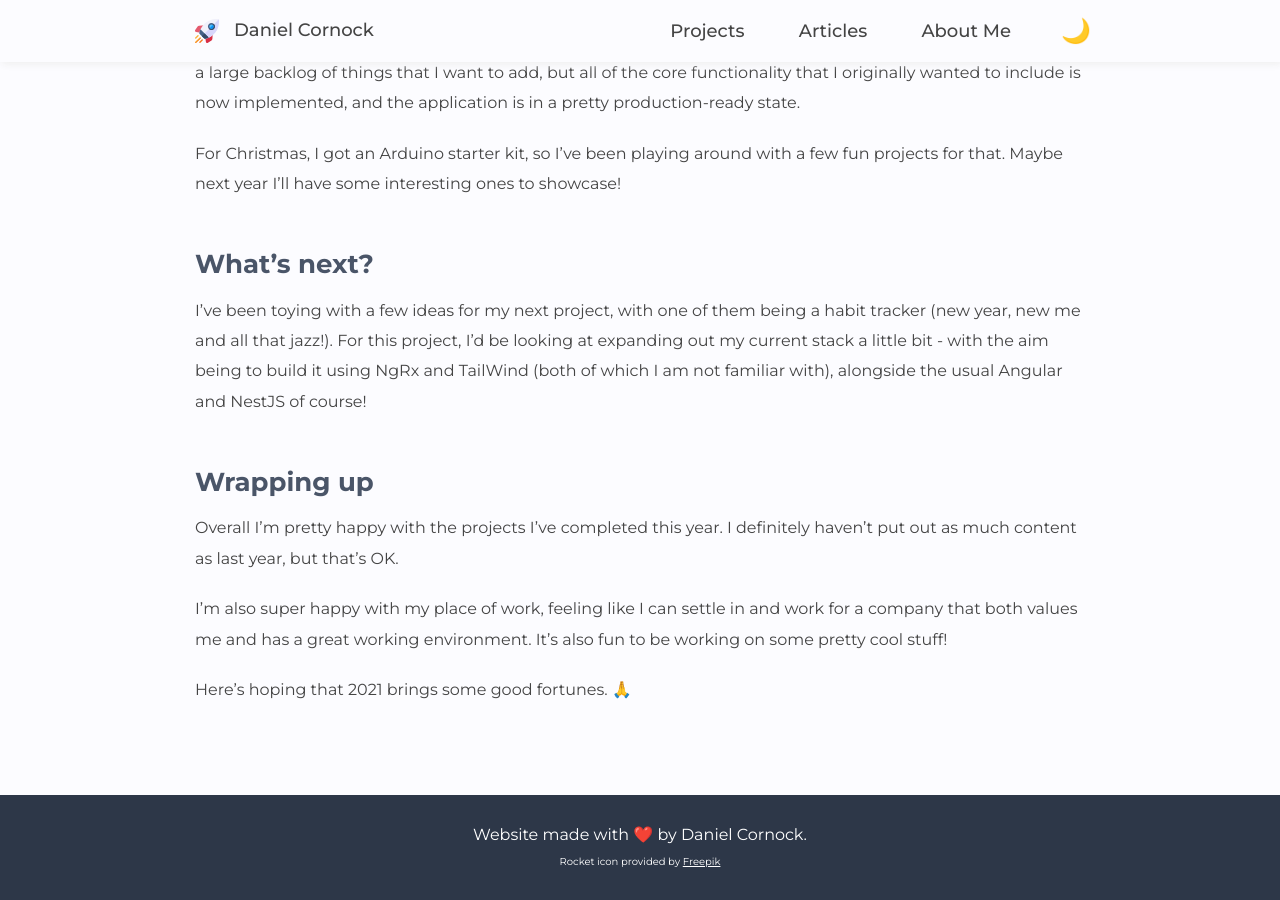
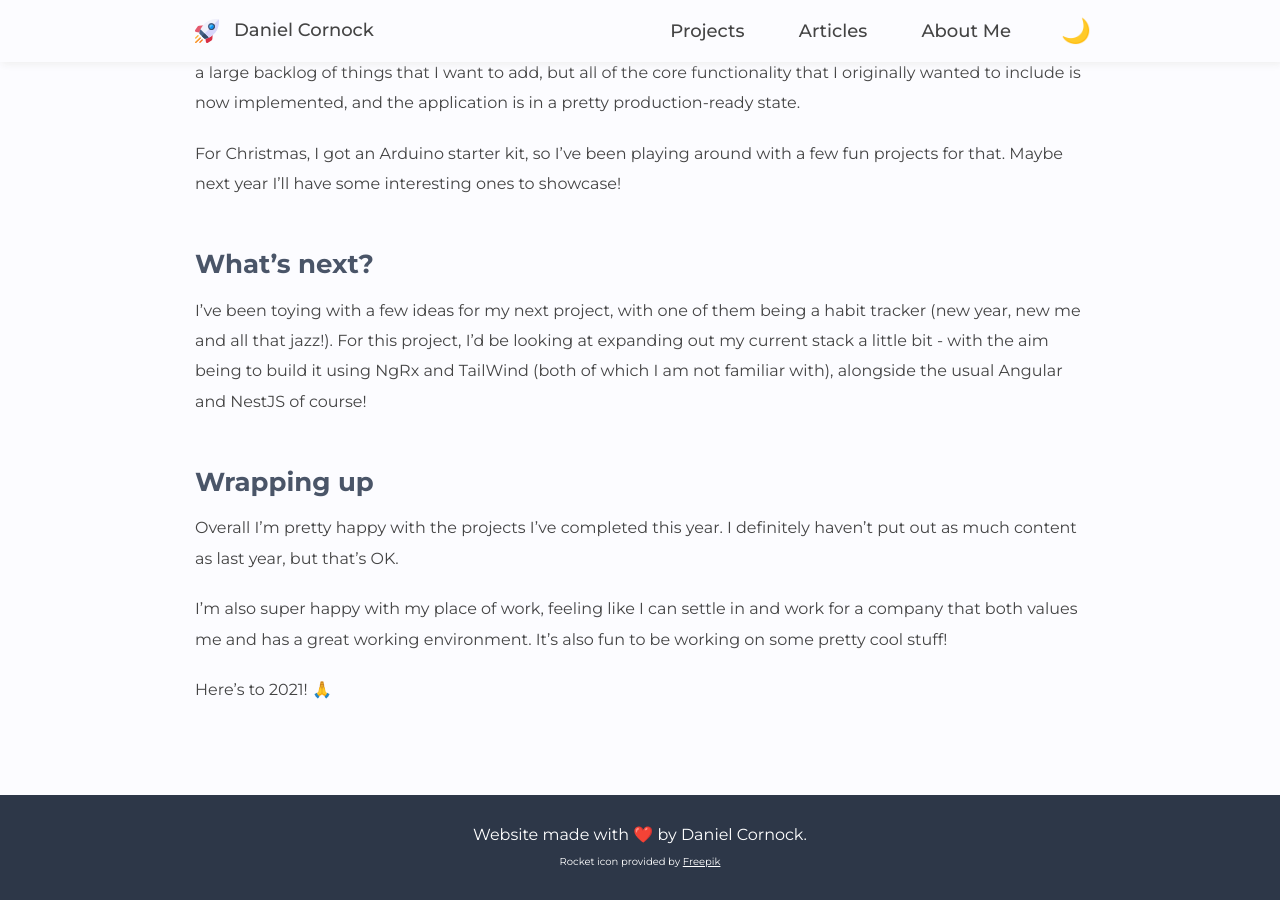
Before and after one commit to danielcornock/danielcornock.co.uk, a Jekyll site: the page built from _posts/2021-01-05-2020-my-year-in-a-blog-post.md, in a window 1280 px wide and 900 px high, scrolled down 6997 px. Built offline with Jekyll 4.4.1, drawn with Linux system fonts in a browser that asks for light colours; nearby versions of some CDN libraries.

Commit message:
Update review post

```diff
--- a/_posts/2021-01-05-2020-my-year-in-a-blog-post.md
+++ b/_posts/2021-01-05-2020-my-year-in-a-blog-post.md
@@ -112,4 +112,4 @@ Overall I'm pretty happy with the projects I've completed this year. I definitel
 
 I'm also super happy with my place of work, feeling like I can settle in and work for a company that both values me and has a great working environment. It's also fun to be working on some pretty cool stuff!
 
-Here's hoping that 2021 brings some good fortunes. 🙏
+Here's to 2021! 🙏
```
